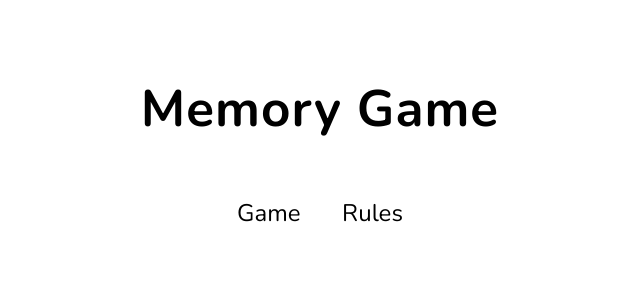
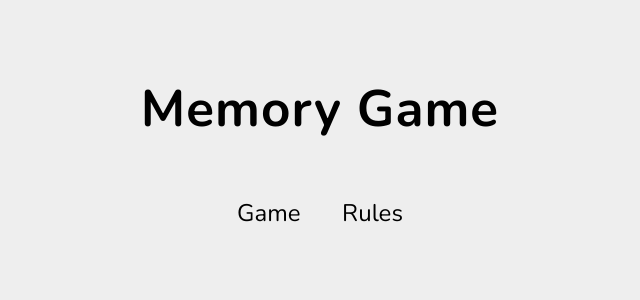
Before and after one commit to dengoloborodko/memory-game, a Next.js app: page / in a window 1280 px wide. Shown: the top 300 px of the page, without its empty margins (320-960 px from the left). Built offline with nearby package versions, Linux system fonts and the light colour scheme.

Commit message:
:sparkles: feat: Add background for body

```diff
--- a/styles/globalStyles.ts
+++ b/styles/globalStyles.ts
@@ -22,7 +22,8 @@ const constructListOfMediaRulesForHTMLFontSize = (
 
 export const globalStyles = (theme: Theme) => ({
   body: {
-    fontFamily: theme.font.family.primary
+    fontFamily: theme.font.family.primary,
+    backgroundColor: theme.colors.lightGrey
   },
   ul: {
     padding: 0
--- a/styles/theme.ts
+++ b/styles/theme.ts
@@ -47,6 +47,7 @@ export const theme = {
     }
   },
   colors: {
+    lightGrey: '#eee',
     black: '#000',
     white: '#fff',
     red: '#d94f5c'
```
